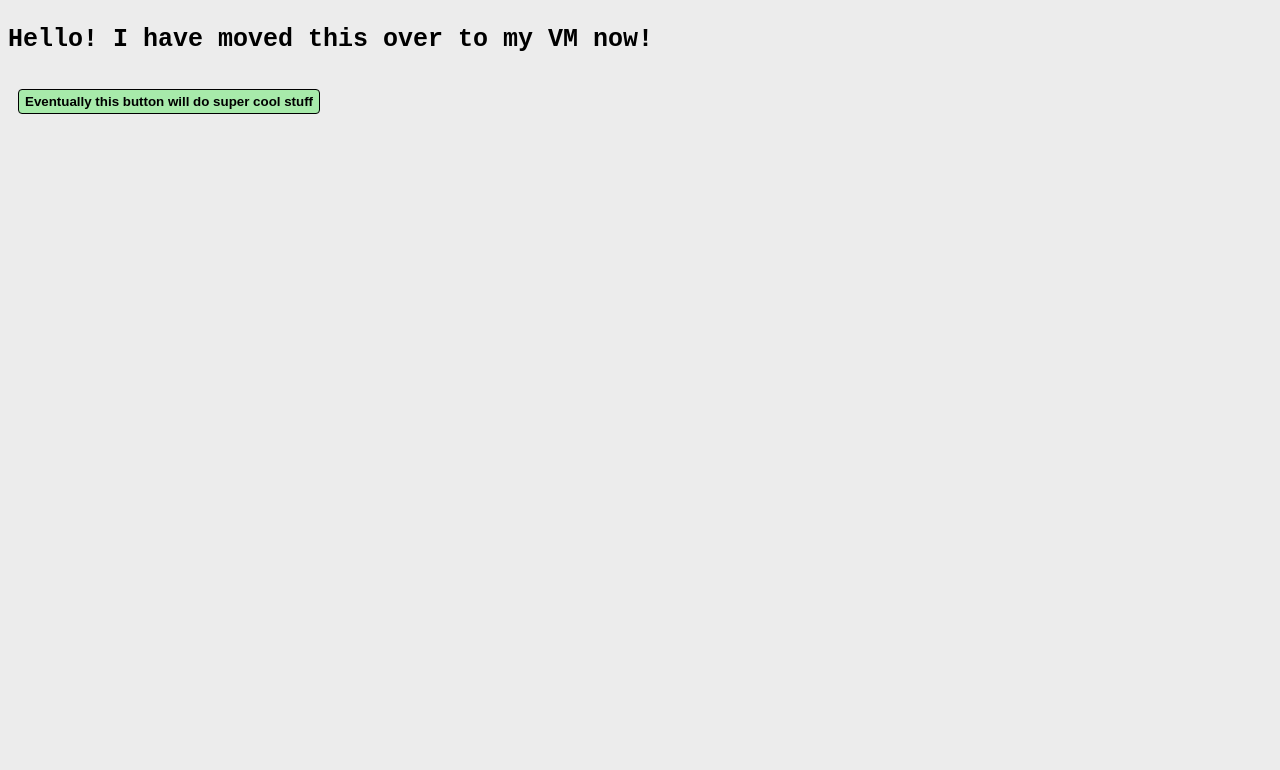
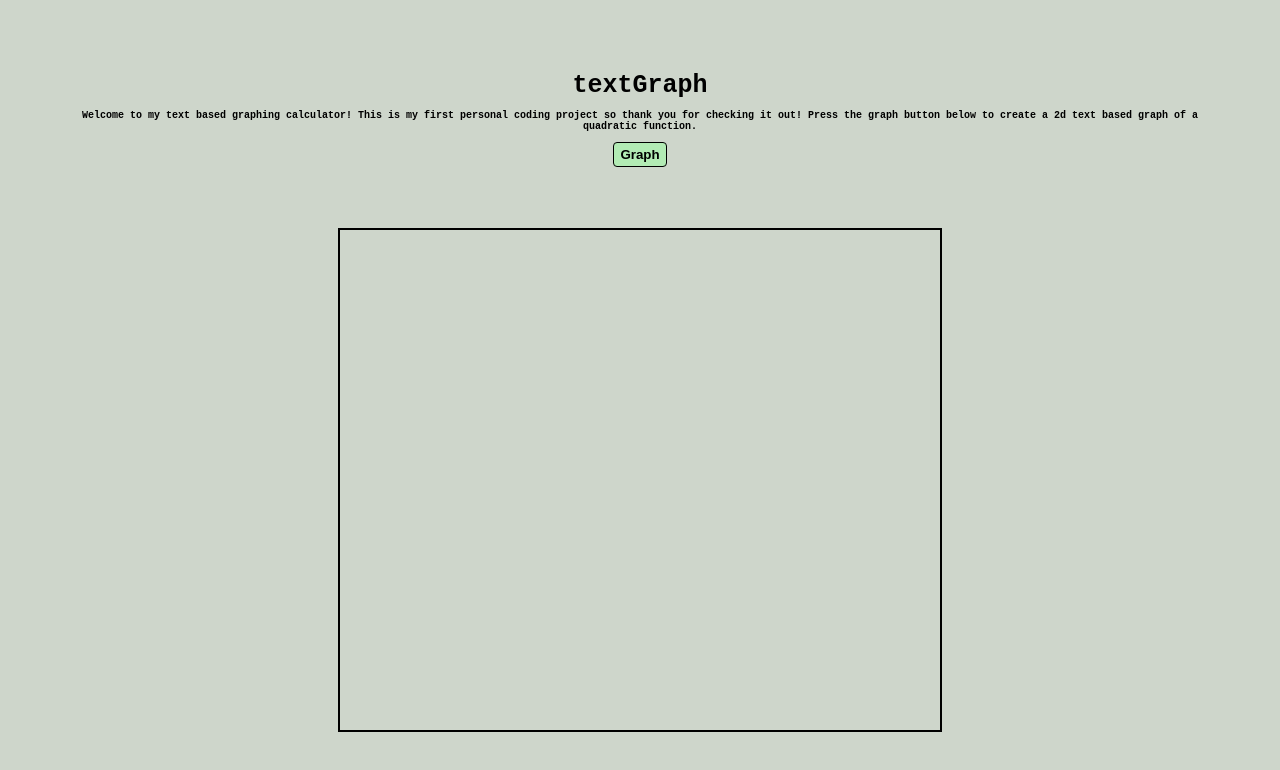
Before and after one commit to augustgrantham/textgraph, a plain HTML site: page index.html in a window 1280 px wide. Drawn offline with Linux system fonts and the light colour scheme.

Commit message:
Update CSS and html content
Recolored page, centered info and added custom
colors to scroll bar yipee

```diff
--- a/graph.js
+++ b/graph.js
@@ -7,13 +7,19 @@ let print;
 function graph() {
     print = "<table>";
     let empty = " ";
-    for(let y = 50; y >= 0; y--) {
+    for(let y = 50; y >= -50; y--) {
         print += "<tr>";
         for(let x = -30; x <= 30; x++)
         {
             let func = (x**2);
             if(y == func) {
                 print += "<td id=\"point\"></td>";
+            }
+            else if(x == 0){
+                print += "<td id=\"axis\"></td>";
+            }
+            else if(y == 0){
+                print += "<td id=\"axis\"></td>";
             }
             else {
                 print += "<td> </td>";
@@ -26,10 +32,10 @@ function graph() {
 }
 
 function updateGraph() {
-    check.innerHTML = "button fucking clicked";
+    check.innerHTML = "Graph created!";
     graphsheet.innerHTML = print;
-    graphsheet.scrollLeft = 250;git
-    graphsheet.scrollTop = 100;
+    graphsheet.scrollLeft = 250;
+    graphsheet.scrollTop = 450;
 
 
 }
--- a/index.html
+++ b/index.html
@@ -7,16 +7,22 @@
     <link rel="stylesheet" href="style.css">
 </head>
 <body>
-    <p>Hello! I have moved this over to my VM now!</p>
-    <button id="graphBtn", onclick="graph()">Eventually this button will do super cool stuff</button>
-    <p id="test"></p>
+    <div id="info">
+        <header>textGraph</header>
+        <p>Welcome to my text based graphing calculator! This is my first personal coding project so thank you for checking it out! Press the graph button below to create a 2d text based graph of a quadratic function.</p>
+        <button id="graphBtn", onclick="graph()">Graph</button>
+    </div>
+
     <div class="graphwindow">
+
          <p id="graphsheet">
             <table>
 
             </table>
          </p>
+        <p id="test"></p>
     </div>
+
 
     <script type="text/javascript" src="graph.js"></script>
 </body>
--- a/style.css
+++ b/style.css
@@ -1,17 +1,36 @@
 body {
     font-family: monospace;
     font-weight: 700;
+    font-size: 10px;
+    background-color: rgb(206, 214, 203);
+    text-align: center;
+}
+#info {
+    justify-content: center;
+    align-items: center;
+    text-align: center;
+    padding:5%;
+}
+header {
     font-size: 25px;
-    background-color: rgb(236, 236, 236);
 }
 tr, th, td {
     border: 1px solid black;
 }
+#graphwindow {
+    justify-content:center;
+    align-items: center;
+    text-align: center;
+}
 #graphsheet {
-    display: flex;
+    display:flex;
     width: 600px;
     height: 500px;
+    margin:auto;
     overflow-x: scroll;
+    outline:2px solid black;
+    text-align: center;
+    scrollbar-color: rgb(147, 179, 147) rgb(96, 114, 88);
 }
 td {
     width: 10px;
@@ -30,13 +49,11 @@ td {
 }
 button {
     border: 1px solid black;
-    background-color: rgba(141, 235, 145, 0.719);
+    background-color: rgba(168, 244, 172, 0.719);
     border-radius: 4px;
     height: 25px;
     font-weight: 900;
-    margin:10px;
     transition-duration: 0.2s;
-
 }
 button:hover {
     background-color: rgba(116, 182, 119, 0.671);
```
